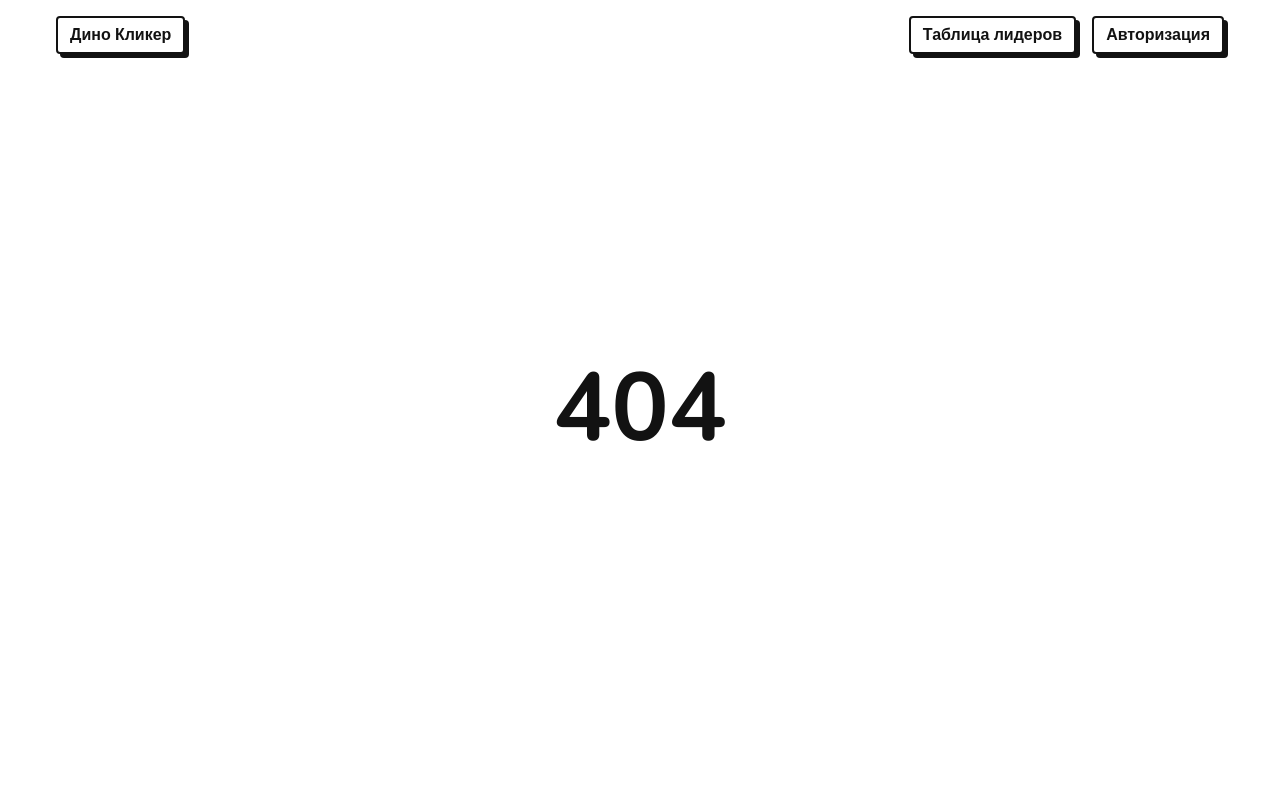
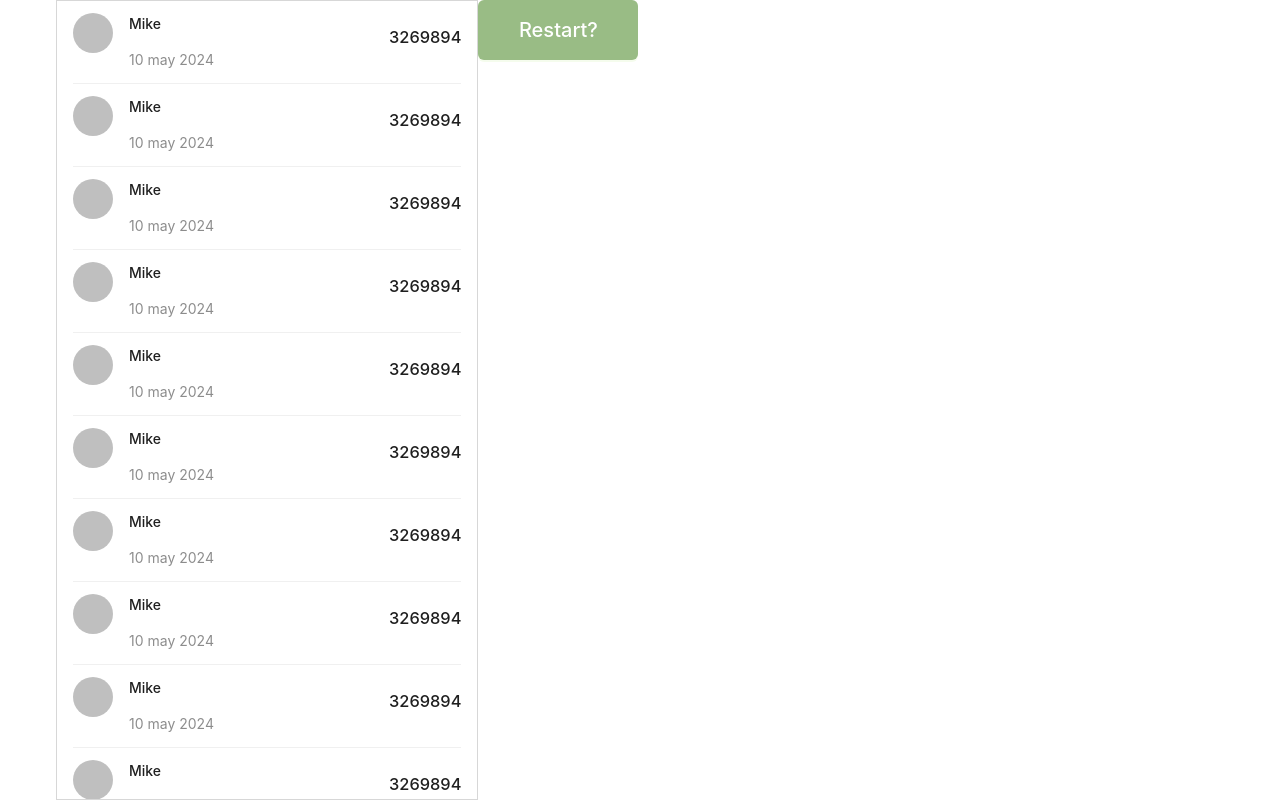
Before and after one commit to Sh1nbatsu/cuddly-invention, a React (Vite) app in the folder packages/client/: page /game/leaderboard in a window 1280 px wide. Before the commit this address had no page. Built offline with nearby package versions, Linux system fonts and the light colour scheme.

Commit message:
wip: developing leaderboard page

```diff
--- a/packages/client/package.json
+++ b/packages/client/package.json
@@ -18,8 +18,9 @@
     "prettier": "^2.7.1",
     "react": "^18.2.0",
     "react-dom": "^18.2.0",
+    "react-hook-form": "7.43.9",
+    "react-infinite-scroll-component": "^6.1.0",
     "react-router-dom": "^7.5.1",
-    "react-hook-form": "7.43.9",
     "styled-components": "^6.1.17",
     "zod": "^3.24.3"
   },
--- /dev/null
+++ b/packages/client/src/pages/game/leaderboard/Leaderboard.styled.ts
@@ -0,0 +1,29 @@
+import { Table as AntTable } from 'antd'
+import { Button as AntButton } from 'antd'
+import styled from 'styled-components'
+
+export const CustomTable = styled(AntTable)`
+  &&& {
+    width: 40%;
+  }
+
+  .ant-spin-container {
+    display: flex;
+    flex-direction: column;
+    justify-content: space-between;
+    height: 100vh;
+  }
+
+  .ant-pagination {
+    align-self: flex-start;
+  }
+`
+
+export const CustomButton = styled(AntButton)`
+  &&& {
+    width: 160px;
+    height: 60px;
+    font-size: 20px;
+    font-weight: 500;
+  }
+`
--- /dev/null
+++ b/packages/client/src/pages/game/leaderboard/LeaderboardPage.tsx
@@ -0,0 +1,71 @@
+import { useEffect, useState } from 'react'
+import Wrapper from '../../../components/Wrapper'
+import { CustomButton } from './Leaderboard.styled'
+import { List, Avatar } from 'antd'
+import InfiniteScroll from 'react-infinite-scroll-component'
+import { dataSource } from './mockData'
+
+const Leaderboard = () => {
+  const [loading, setLoading] = useState(false)
+  const [data, setData] = useState([])
+  const [page, setPage] = useState(1)
+
+  const loadMoreData = () => {
+    console.log('Loading more data...')
+  }
+
+  return (
+    <Wrapper style={{ display: 'flex' }}>
+      <div
+        id="scrollableDiv"
+        style={{
+          height: '100vh',
+          overflow: 'auto',
+          padding: '0 16px',
+          border: '1px solid rgba(140, 140, 140, 0.35)',
+          width: '33vw',
+        }}>
+        <InfiniteScroll
+          dataLength={20}
+          next={loadMoreData}
+          hasMore={false}
+          loader={<h4>Loading...</h4>}
+          endMessage={
+            <p style={{ textAlign: 'center' }}>
+              <b>You have seen it all</b>
+            </p>
+          }
+          scrollableTarget="scrollableDiv">
+          <List
+            dataSource={dataSource}
+            renderItem={item => (
+              <List.Item key={item.username}>
+                <List.Item.Meta
+                  avatar={
+                    <Avatar
+                      style={{
+                        height: 40,
+                        width: 40,
+                      }}
+                      src={item.avatar}
+                    />
+                  }
+                  title={<p>{item.username}</p>}
+                  description={item.date}
+                />
+                <div>
+                  <h3>{item.score}</h3>
+                </div>
+              </List.Item>
+            )}
+          />
+        </InfiniteScroll>
+      </div>
+      <div>
+        <CustomButton type="primary">Restart?</CustomButton>
+      </div>
+    </Wrapper>
+  )
+}
+
+export default Leaderboard
--- /dev/null
+++ b/packages/client/src/pages/game/leaderboard/mockData.ts
@@ -0,0 +1,94 @@
+export const dataSource = [
+  {
+    username: 'Mike',
+    score: 3269894,
+    date: '10 may 2024',
+  },
+  {
+    username: 'Mike',
+    score: 3269894,
+    date: '10 may 2024',
+  },
+  {
+    username: 'Mike',
+    score: 3269894,
+    date: '10 may 2024',
+  },
+  {
+    username: 'Mike',
+    score: 3269894,
+    date: '10 may 2024',
+  },
+  {
+    username: 'Mike',
+    score: 3269894,
+    date: '10 may 2024',
+  },
+  {
+    username: 'Mike',
+    score: 3269894,
+    date: '10 may 2024',
+  },
+
+  {
+    username: 'Mike',
+    score: 3269894,
+    date: '10 may 2024',
+  },
+  {
+    username: 'Mike',
+    score: 3269894,
+    date: '10 may 2024',
+  },
+  {
+    username: 'Mike',
+    score: 3269894,
+    date: '10 may 2024',
+  },
+  {
+    username: 'Mike',
+    score: 3269894,
+    date: '10 may 2024',
+  },
+  {
+    username: 'Mike',
+    score: 3269894,
+    date: '10 may 2024',
+  },
+  {
+    username: 'Mike',
+    score: 3269894,
+    date: '10 may 2024',
+  },
+
+  {
+    username: 'Mike',
+    score: 3269894,
+    date: '10 may 2024',
+  },
+  {
+    username: 'Mike',
+    score: 3269894,
+    date: '10 may 2024',
+  },
+  {
+    username: 'Mike',
+    score: 3269894,
+    date: '10 may 2024',
+  },
+  {
+    username: 'Mike',
+    score: 3269894,
+    date: '10 may 2024',
+  },
+  {
+    username: 'Mike',
+    score: 3269894,
+    date: '10 may 2024',
+  },
+  {
+    username: 'Mike',
+    score: 3269894,
+    date: '10 may 2024',
+  },
+]
--- a/packages/client/src/router/router.tsx
+++ b/packages/client/src/router/router.tsx
@@ -1,6 +1,7 @@
 import { createBrowserRouter } from 'react-router-dom'
 import HomePage from '@/pages/game/HomePage'
 import NotFoundPage from '@/pages/404/NotFoundPage' // Создадим этот компонент
+import Leaderboard from '@/pages/game/leaderboard/LeaderboardPage'
 
 const router = createBrowserRouter([
   {
@@ -12,6 +13,11 @@ const router = createBrowserRouter([
     path: '*',
     element: <NotFoundPage />,
   },
+  {
+    path: '/game/leaderboard',
+    element: <Leaderboard />,
+    errorElement: <NotFoundPage />,
+  },
 ])
 
 export default router
--- a/packages/client/src/themes/defaultTheme.ts
+++ b/packages/client/src/themes/defaultTheme.ts
@@ -5,7 +5,7 @@ export const defaultTheme = {
     colorError: '#ff4d4f',
     colorInfo: '#1677ff',
     colorLink: '#1677ff',
-    colorPrimary: '#1677ff',
+    colorPrimary: '#99BC85',
     colorSuccess: '#52c41a',
     colorTextBase: '#000',
     colorWarning: '#faad14',
```
Also changed, not shown: 1 other file (tests, documents, lock files or other folders).
